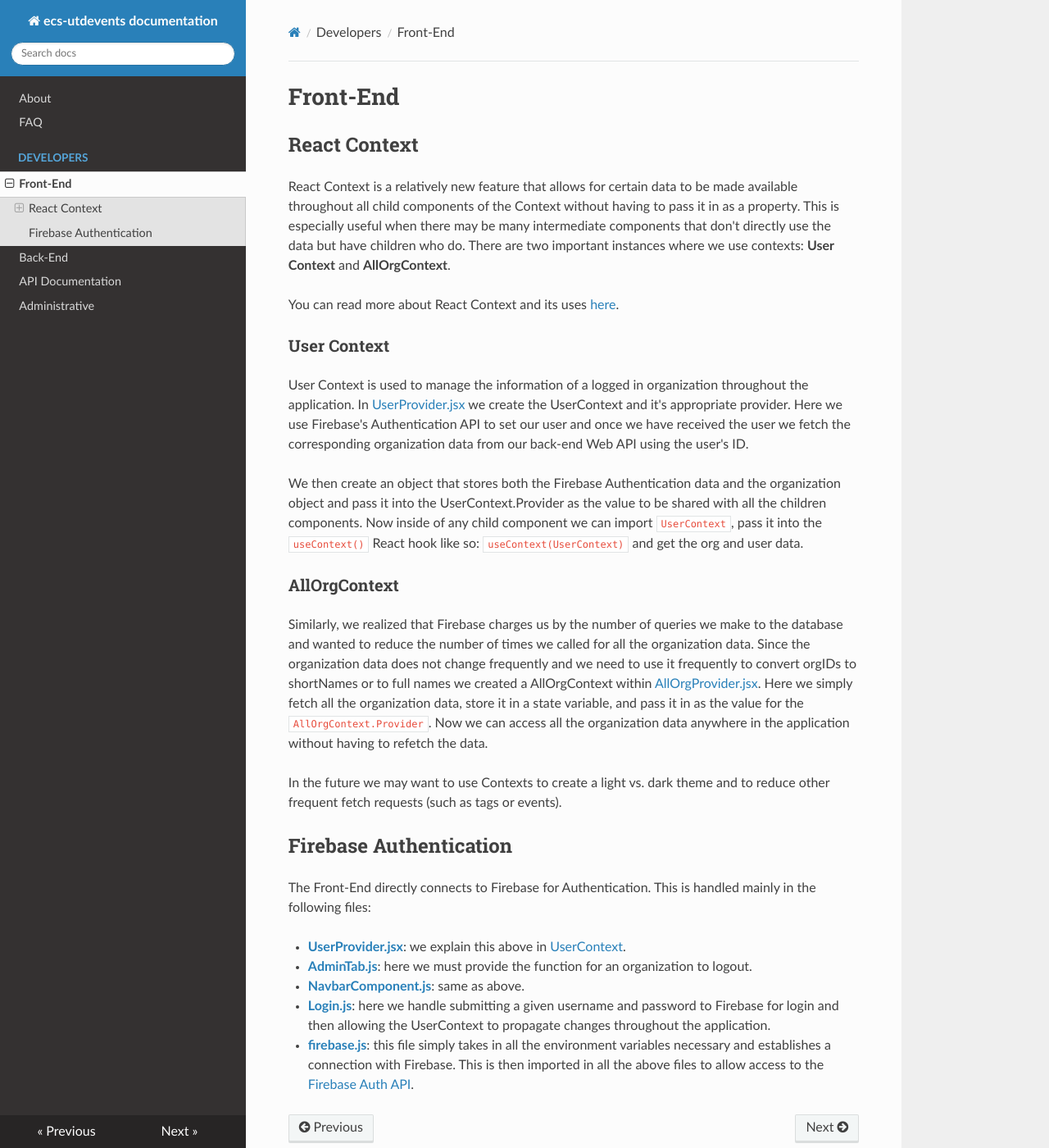
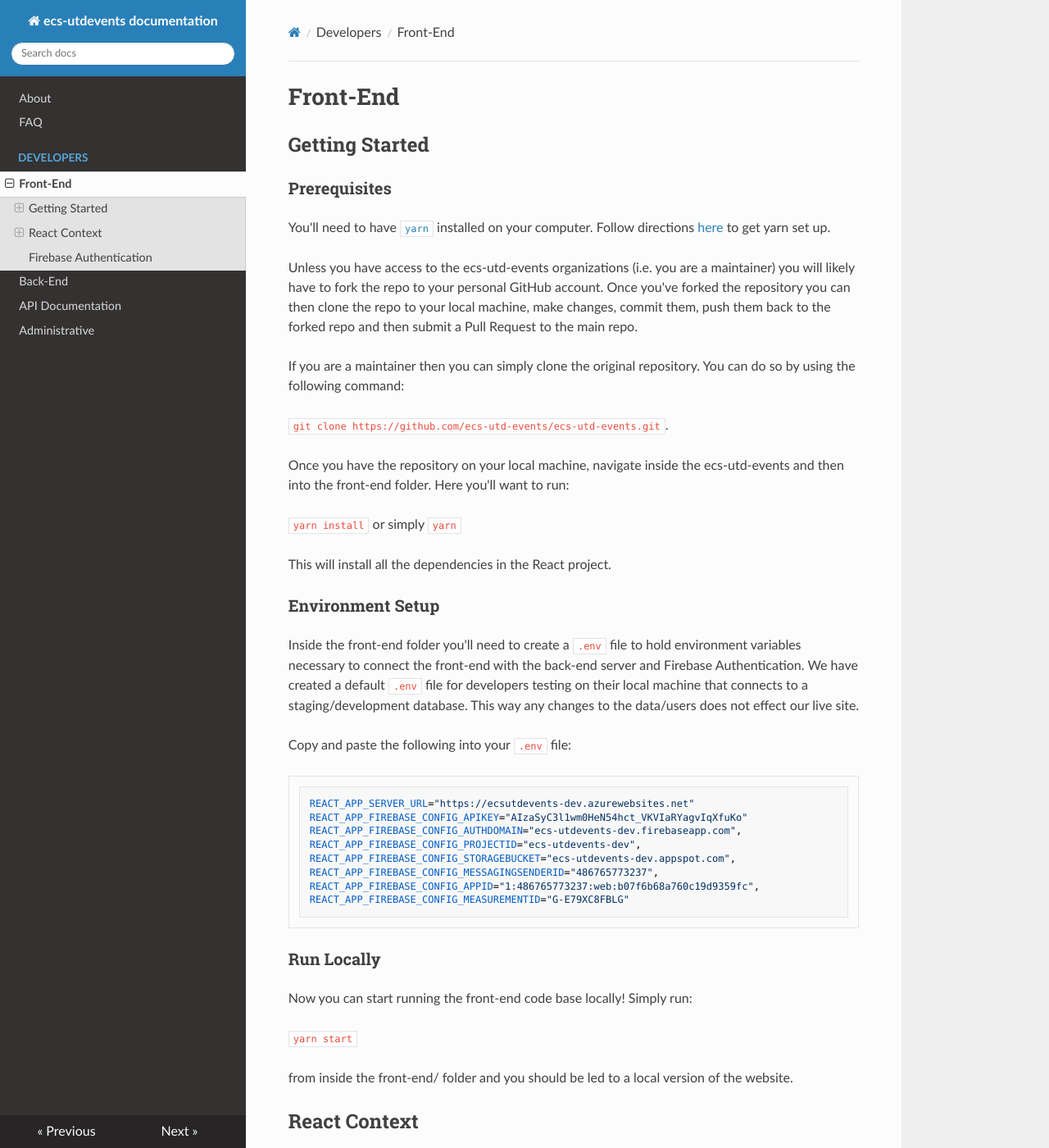
Before and after one commit to sid-devic/ecs-utdevents-docs-fork, an MkDocs documentation site: the page built from docs/frontend.md, in a window 1280 px wide and 1400 px high. Shown: the whole window at 82% size. Built offline with MkDocs 1.6.1, drawn with Linux system fonts in a browser that asks for light colours; nearby versions of some CDN libraries.

Commit message:
add getting started for front-end

````diff
--- a/docs/frontend.md
+++ b/docs/frontend.md
@@ -1,4 +1,43 @@
 # Front-End
+
+## Getting Started
+
+### Prerequisites
+You'll need to have [`yarn`](https://classic.yarnpkg.com/en/) installed on your computer. Follow directions [here](https://classic.yarnpkg.com/en/docs/install) to get yarn set up.
+
+Unless you have access to the ecs-utd-events organizations (i.e. you are a maintainer) you will likely have to fork the repo to your personal GitHub account. Once you've forked the repository you can then clone the repo to your local machine, make changes, commit them, push them back to the forked repo and then submit a Pull Request to the main repo.
+
+If you are a maintainer then you can simply clone the original repository. You can do so by using the following command:
+
+`git clone https://github.com/ecs-utd-events/ecs-utd-events.git`.
+
+Once you have the repository on your local machine, navigate inside the ecs-utd-events and then into the front-end folder. Here you'll want to run:
+
+`yarn install` or simply `yarn`
+
+This will install all the dependencies in the React project.
+
+### Environment Setup
+Inside the front-end folder you'll need to create a `.env` file to hold environment variables necessary to connect the front-end with the back-end server and Firebase Authentication. We have created a default `.env` file for developers testing on their local machine that connects to a staging/development database. This way any changes to the data/users does not effect our live site.
+
+Copy and paste the following into your `.env` file:
+```
+REACT_APP_SERVER_URL="https://ecsutdevents-dev.azurewebsites.net"
+REACT_APP_FIREBASE_CONFIG_APIKEY="AIzaSyC3l1wm0HeN54hct_VKVIaRYagvIqXfuKo"
+REACT_APP_FIREBASE_CONFIG_AUTHDOMAIN="ecs-utdevents-dev.firebaseapp.com",
+REACT_APP_FIREBASE_CONFIG_PROJECTID="ecs-utdevents-dev",
+REACT_APP_FIREBASE_CONFIG_STORAGEBUCKET="ecs-utdevents-dev.appspot.com",
+REACT_APP_FIREBASE_CONFIG_MESSAGINGSENDERID="486765773237",
+REACT_APP_FIREBASE_CONFIG_APPID="1:486765773237:web:b07f6b68a760c19d9359fc",
+REACT_APP_FIREBASE_CONFIG_MEASUREMENTID="G-E79XC8FBLG"
+```
+
+### Run Locally
+Now you can start running the front-end code base locally! Simply run:
+
+`yarn start`
+
+from inside the front-end/ folder and you should be led to a local version of the website.
 
 ## React Context
 React Context is a relatively new feature that allows for certain data to be made available throughout all child components of the Context without having to pass it in as a property. This is especially useful when there may be many intermediate components that don't directly use the data but have children who do. There are two important instances where we use contexts: **User Context** and **AllOrgContext**.
````
